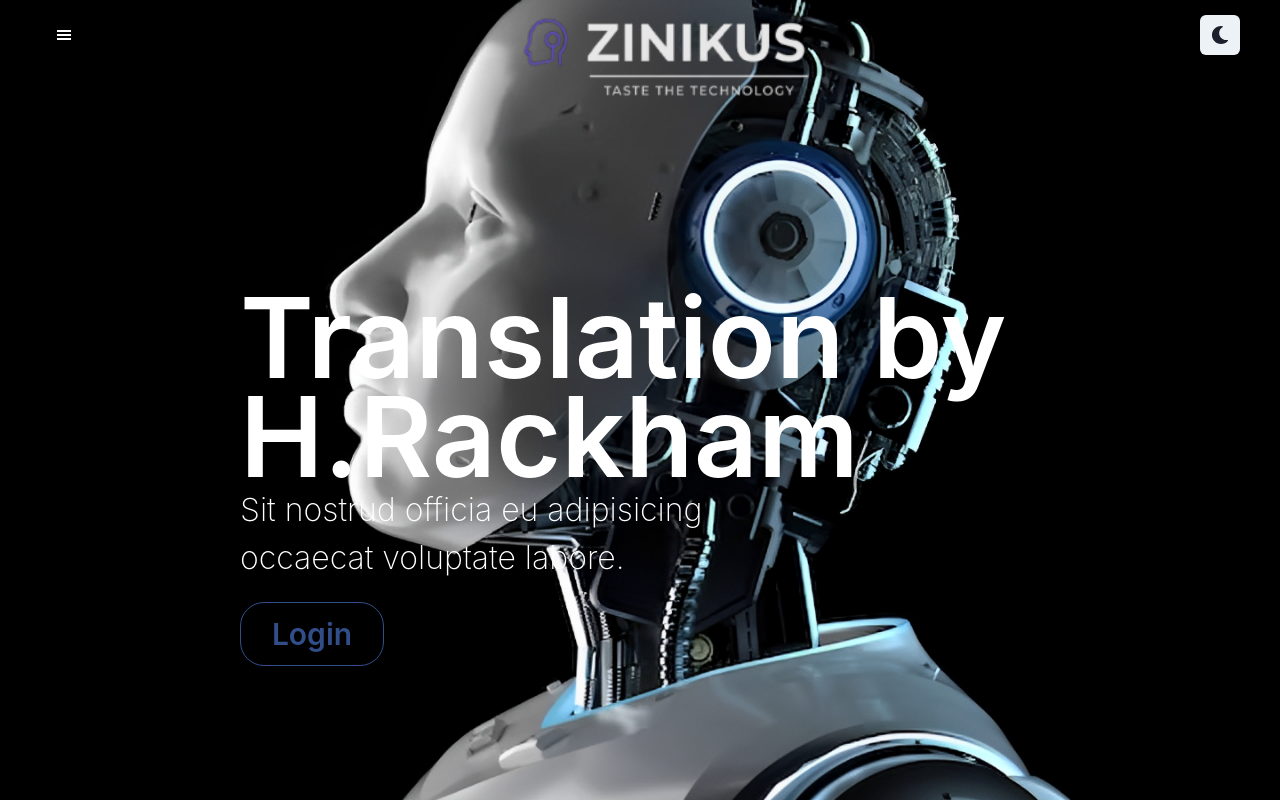
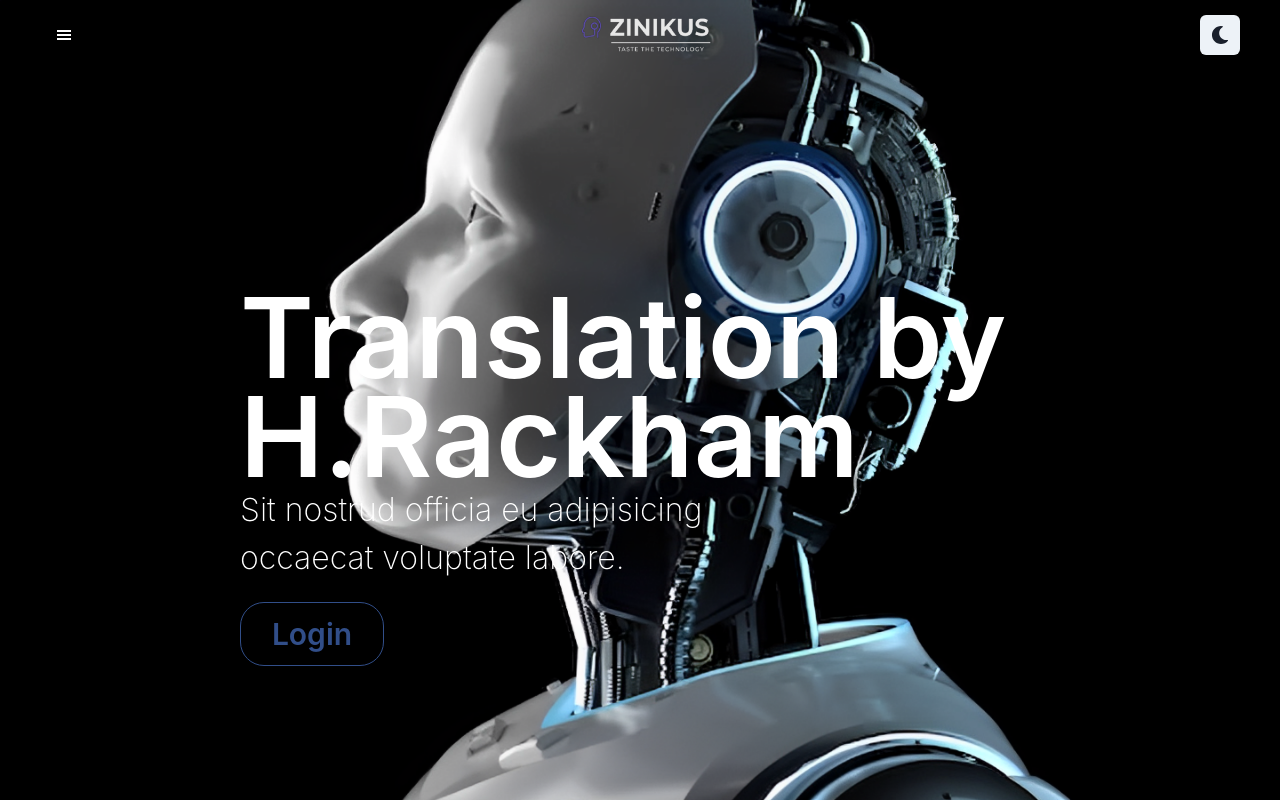
Before and after one commit to UjjwalPasahan/ZINIKUSWEB, a React (Create React App) app in the folder client/: page / in a window 1280 px wide. Shown: the top 800 px of the page. Built offline with nearby package versions, Linux system fonts and the light colour scheme.

Commit message:
main logo alignment

```diff
--- a/client/src/components/Header.jsx
+++ b/client/src/components/Header.jsx
@@ -52,7 +52,7 @@ const Header = () => {
           <DrawerCloseButton onClick={onClose} />
           <DrawerHeader h='container.sm'>
           <div>
-            <Image src={img2} />
+            <Image src={img2}  />
             <Button onClick={handleClick} colorScheme='facebook'> <ImSearch onClick={!handleClick}/> </Button>
             {showInput && <Input placeholder='Type here...' colorScheme='facebook'/>}
           </div>
@@ -71,7 +71,7 @@ const Header = () => {
         </DrawerContent>
       </Drawer>
 
-      <div><Image src={img2} pos='absolute' top='0.3' left={['23%','40%']} h={['12','110']}/></div>
+      <div ><Image src={img2} className='mainLogo' /></div>
     </div>
     </>
   );
--- a/client/src/styles/header.css
+++ b/client/src/styles/header.css
@@ -13,3 +13,9 @@
 .header{
     border-bottom: 20px;
 }
+.mainLogo {
+    position: absolute;
+    left: 45%;
+    margin-top: 0.5rem;
+    height: 50px;
+}
```
